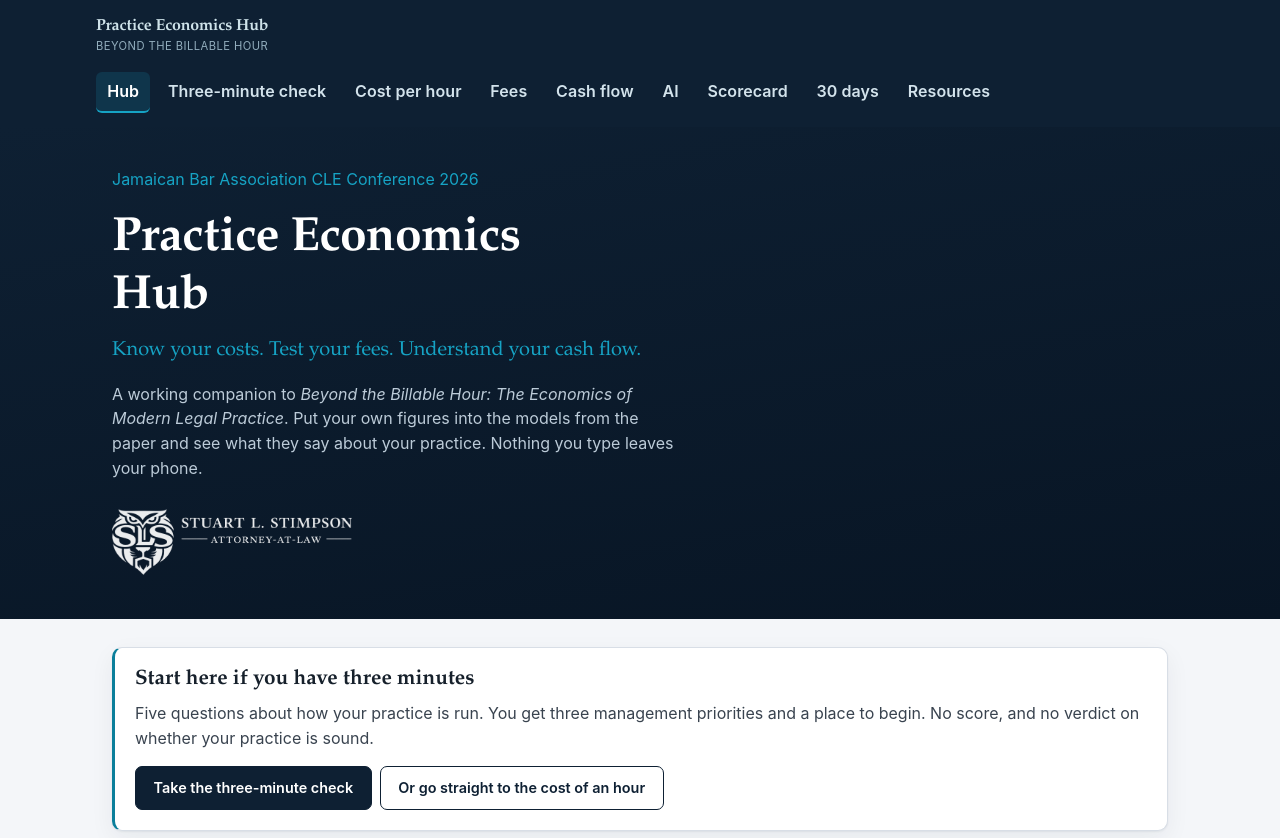
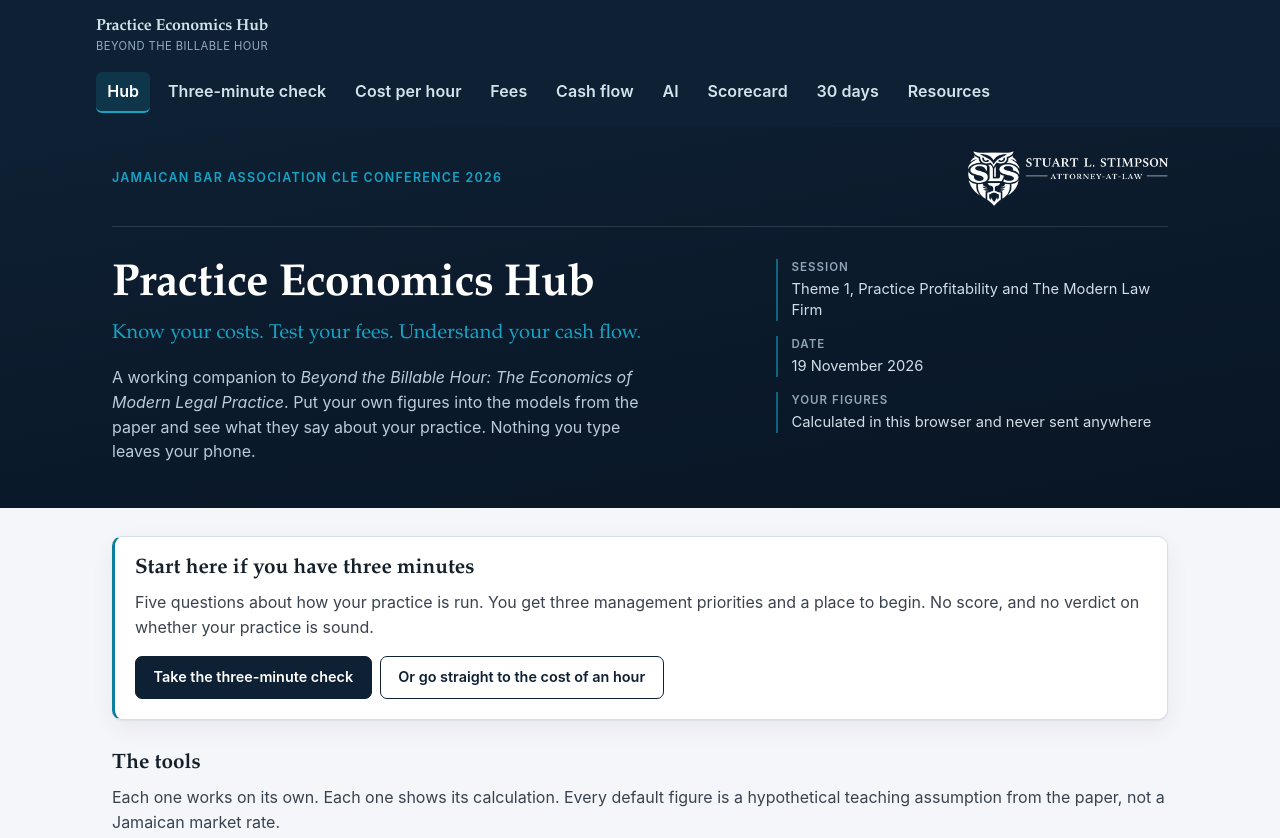
Before and after one commit to slstimpson/beyond-the-billable-hour-hub, a website: page index.html in a window 1280 px wide. Shown: the top 838 px of the page. Drawn offline with Linux system fonts and the light colour scheme.

Commit message:
Add files via upload

```diff
--- a/assets/styles.css
+++ b/assets/styles.css
@@ -85,10 +85,39 @@ small { font-size: .82rem; }
 
 /* ------------------------------------------------------------------- hero */
 
-.hero { background: linear-gradient(170deg, var(--navy) 0%, var(--navy-deep) 100%); color: #e9eef4; padding: 2.5rem 0 2.75rem; }
-.hero h1 { color: #fff; font-size: clamp(1.9rem, 6vw, 3rem); max-width: 20ch; }
-.hero .tagline { font-family: var(--serif); font-size: clamp(1rem, 3.2vw, 1.25rem); color: var(--cyan-bright); margin: .25rem 0 1rem; }
-.hero p { color: #bccbd8; max-width: 56ch; }
+.hero { background: linear-gradient(170deg, var(--navy) 0%, var(--navy-deep) 100%); color: #e9eef4; padding: 1.5rem 0 2.75rem; }
+
+/* Top band: the conference on the left, the author on the right, on one line.
+   This is what stops the logo reading as an afterthought at the foot. */
+.hero-top {
+  display: flex; align-items: center; justify-content: space-between;
+  gap: 2rem; padding-bottom: 1.25rem; margin-bottom: 2rem;
+  border-bottom: 1px solid rgba(255, 255, 255, .13);
+}
+.hero-top .eyebrow { margin: 0; font-size: .78rem; letter-spacing: .1em; text-transform: uppercase; color: var(--cyan-bright); font-weight: 600; }
+.hero-brand { display: block; width: 12.5rem; height: auto; flex: none; margin: 0; }
+
+/* Two columns so the width is used: the argument on the left, the facts on
+   the right, instead of an empty half page. */
+.hero-body { display: grid; gap: 2rem; }
+@media (min-width: 62rem) {
+  .hero-body { grid-template-columns: minmax(0, 1.55fr) minmax(16rem, 1fr); gap: 3.5rem; align-items: start; }
+}
+.hero h1 { color: #fff; font-size: clamp(1.9rem, 5.5vw, 2.8rem); max-width: 22ch; margin-bottom: .35rem; }
+.hero .tagline { font-family: var(--serif); font-size: clamp(1rem, 3.2vw, 1.25rem); color: var(--cyan-bright); margin: 0 0 1rem; }
+.hero .hero-lede { color: #bccbd8; max-width: 54ch; margin: 0; }
+
+.hero-facts { margin: 0; display: grid; gap: .9rem; align-content: start; }
+.hero-facts div { border-left: 2px solid rgba(22, 163, 196, .55); padding-left: .85rem; }
+.hero-facts dt { font-size: .72rem; letter-spacing: .09em; text-transform: uppercase; color: #8fa6b8; font-weight: 600; }
+.hero-facts dd { margin: .15rem 0 0; font-size: .92rem; color: #d2dde7; line-height: 1.45; }
+
+@media (max-width: 46rem) {
+  .hero { padding: 1.25rem 0 2.25rem; }
+  .hero-top { flex-direction: column; align-items: flex-start; gap: 1rem; padding-bottom: 1.1rem; margin-bottom: 1.5rem; }
+  .hero-brand { width: 11rem; }
+  .hero-facts { gap: .75rem; }
+}
 
 /* ------------------------------------------------------------------ layout */
 
@@ -286,7 +315,6 @@ footer.site .cols { display: grid; gap: 1.5rem; }
 
 /* ------------------------------------------------------------------ brand */
 
-.hero-brand { display: block; width: 15rem; max-width: 60%; height: auto; margin-top: 1.75rem; opacity: .92; }
 .footer-brand { display: block; width: 13rem; max-width: 70%; height: auto; margin-bottom: .9rem; }
 
 /* The brand bar appears only on paper, at the head of anything printed. */
@@ -299,7 +327,6 @@ footer.site .cols { display: grid; gap: 1.5rem; }
 }
 
 @media (max-width: 46rem) {
-  .hero-brand { width: 12rem; margin-top: 1.4rem; }
 }
 
 body.present .hero-brand, body.present .footer-brand { display: none; }
--- a/index.html
+++ b/index.html
@@ -14,11 +14,25 @@
 
 <section class="hero">
   <div class="wrap">
-    <p class="page-head eyebrow" style="color:#16a3c4">Jamaican Bar Association CLE Conference 2026</p>
-    <h1>Practice Economics Hub</h1>
-    <p class="tagline">Know your costs. Test your fees. Understand your cash flow.</p>
-    <p>A working companion to <em>Beyond the Billable Hour: The Economics of Modern Legal Practice</em>. Put your own figures into the models from the paper and see what they say about your practice. Nothing you type leaves your phone.</p>
-    <img class="hero-brand" src="assets/brand/sls-lockup-white.png" alt="Stuart L. Stimpson, Attorney-at-Law" width="1307" height="360">
+
+    <div class="hero-top">
+      <p class="eyebrow">Jamaican Bar Association CLE Conference 2026</p>
+      <img class="hero-brand" src="assets/brand/sls-lockup-white.png" alt="Stuart L. Stimpson, Attorney-at-Law" width="1307" height="360">
+    </div>
+
+    <div class="hero-body">
+      <div>
+        <h1>Practice Economics Hub</h1>
+        <p class="tagline">Know your costs. Test your fees. Understand your cash flow.</p>
+        <p class="hero-lede">A working companion to <em>Beyond the Billable Hour: The Economics of Modern Legal Practice</em>. Put your own figures into the models from the paper and see what they say about your practice. Nothing you type leaves your phone.</p>
+      </div>
+      <dl class="hero-facts">
+        <div><dt>Session</dt><dd>Theme 1, Practice Profitability and The Modern Law Firm</dd></div>
+        <div><dt>Date</dt><dd>19 November 2026</dd></div>
+        <div><dt>Your figures</dt><dd>Calculated in this browser and never sent anywhere</dd></div>
+      </dl>
+    </div>
+
   </div>
 </section>
 
```
